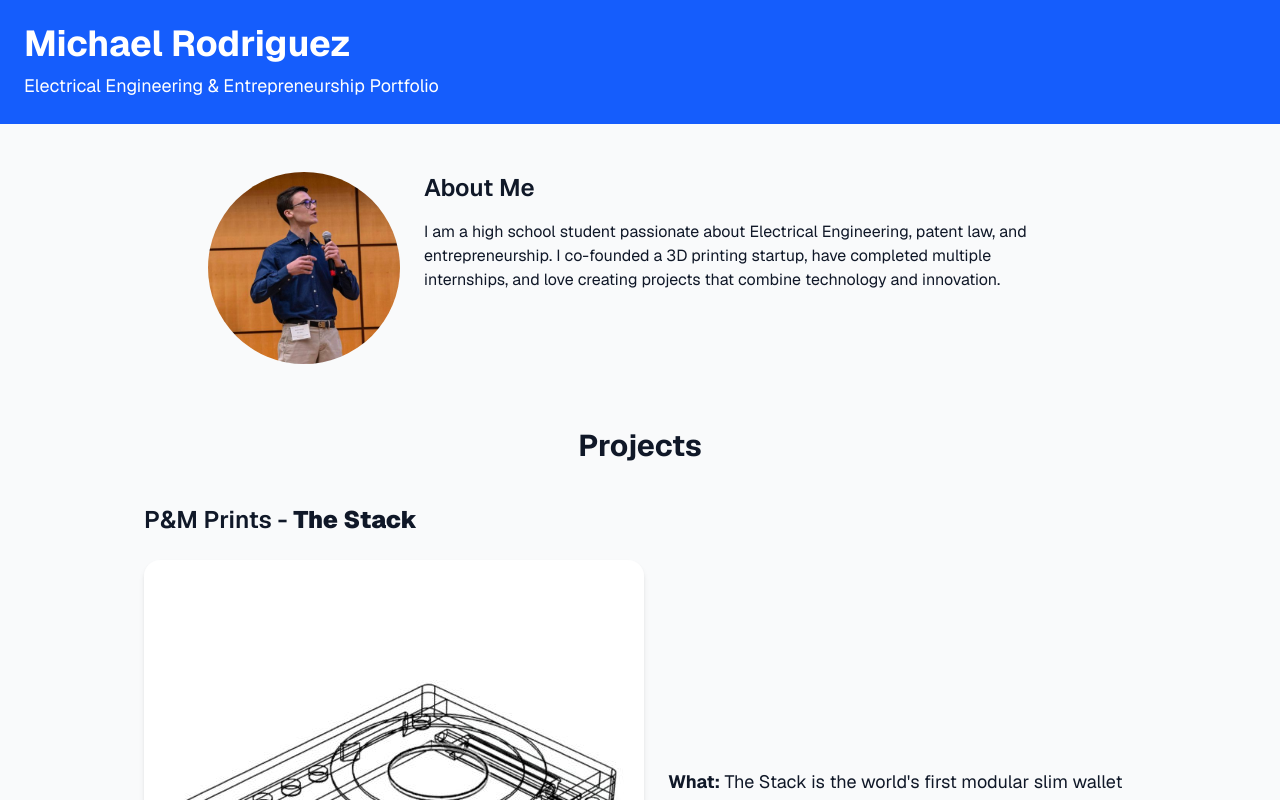
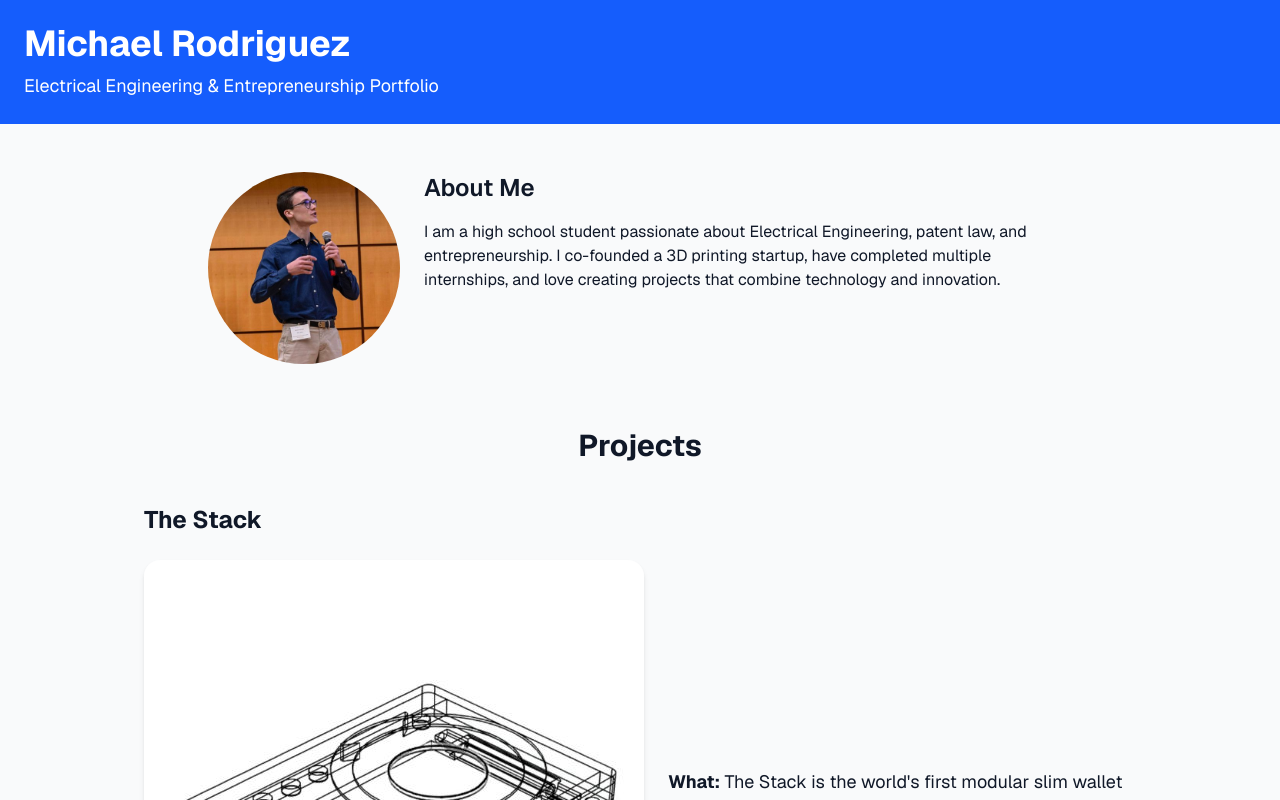
Before and after one commit to michaeljrodriguezclass26/michael-portfolio, a Next.js app: page / in a window 1280 px wide. Shown: the top 800 px of the page. Built offline with nearby package versions, Linux system fonts and the light colour scheme.

Commit message:
Changed project title to 'The Stack' only

```diff
--- a/app/page.tsx
+++ b/app/page.tsx
@@ -36,9 +36,7 @@ export default function Home() {
 
       {/* Project 1: The Stack */}
       <div className="mb-16">
-        <h3 className="text-2xl font-semibold mb-6">
-          P&M Prints - <strong>The Stack</strong>
-        </h3>
+        <h3 className="text-2xl font-bold mb-6">The Stack</h3>
 
         {/* Image 1 + Text */}
         <div className="flex flex-col md:flex-row items-center mb-8">
```
